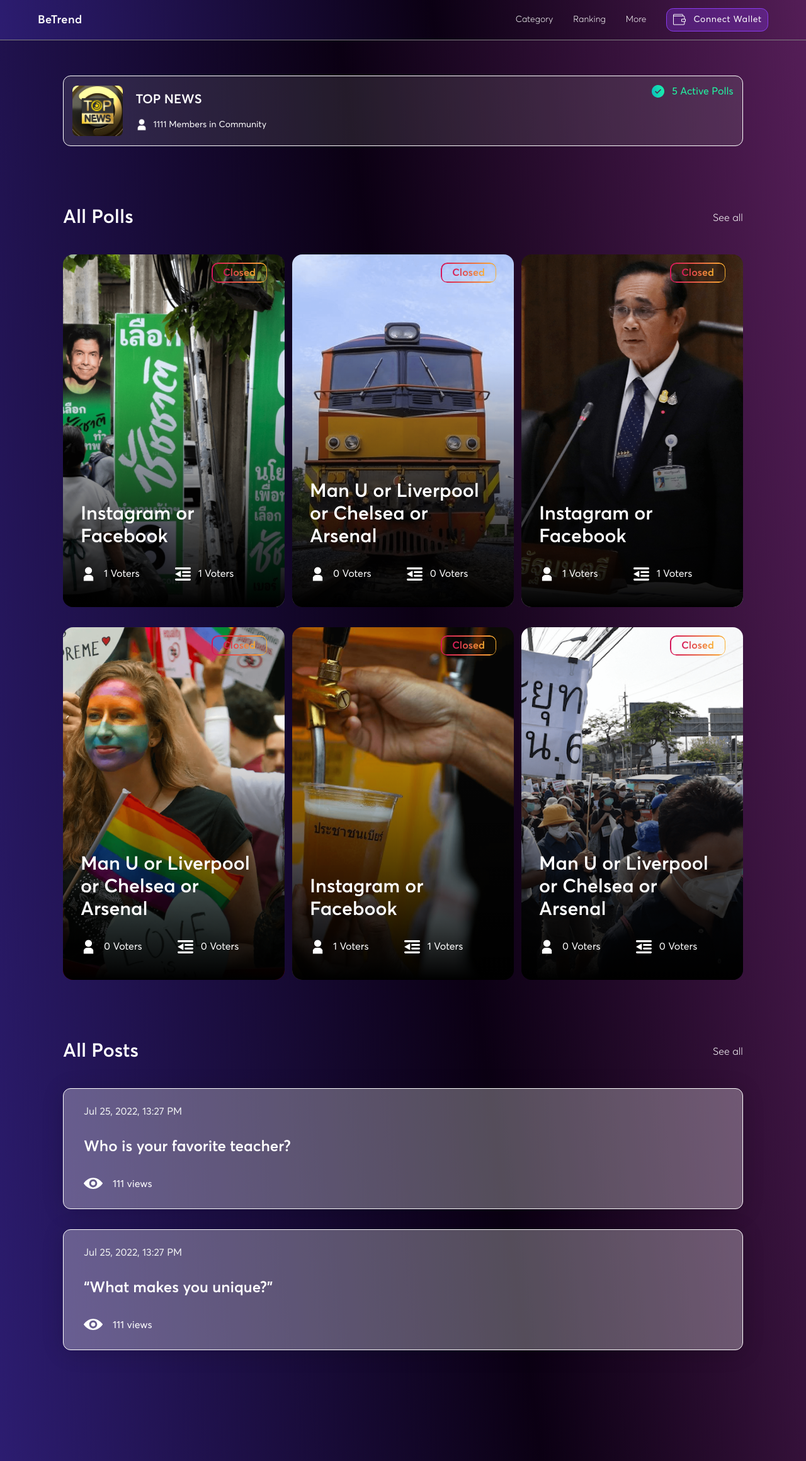
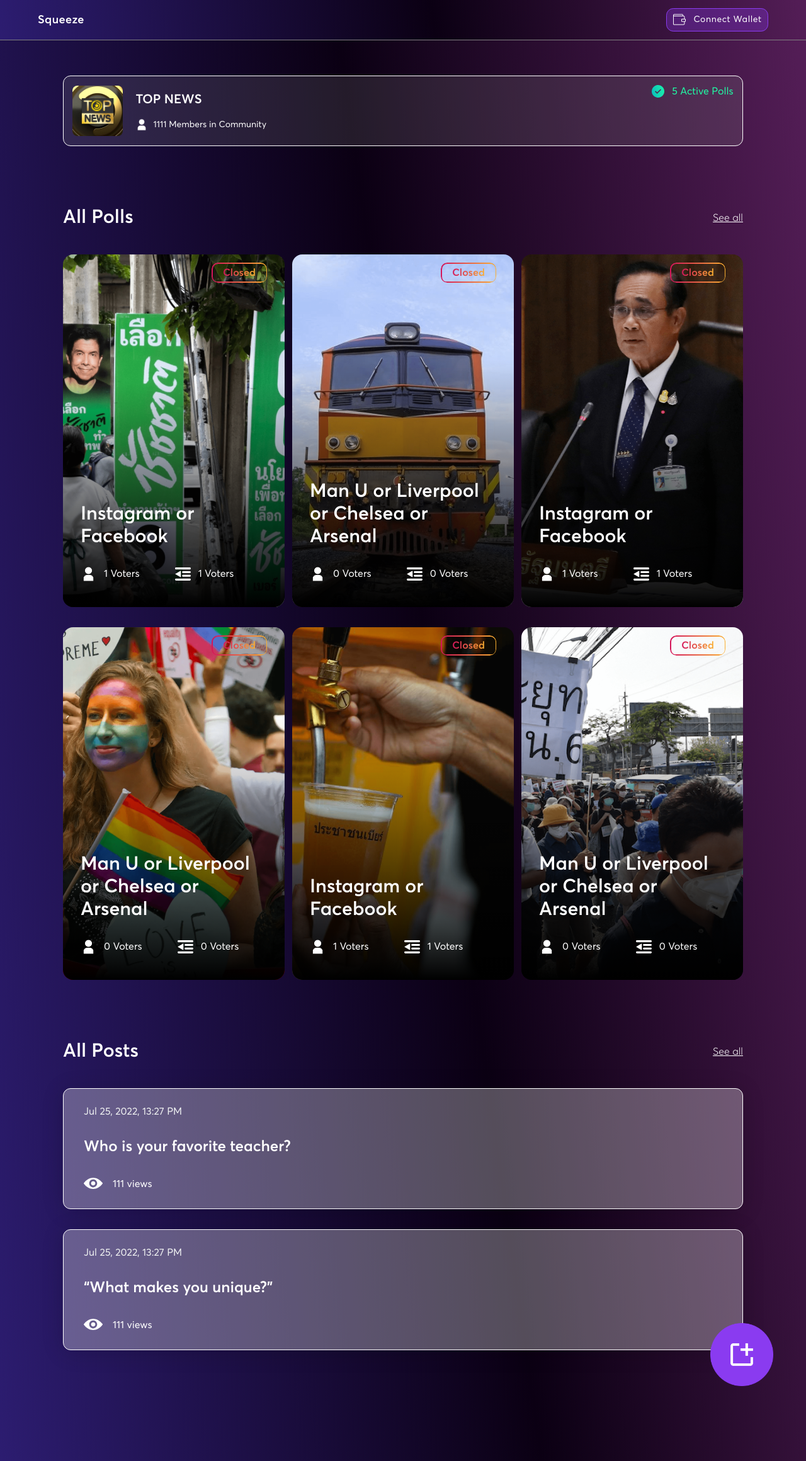
Before and after one commit to srwx/betrend-frontend, a Next.js app: page /organization/1 in a window 1280 px wide. Shown: the whole page at 63% size. Built offline with nearby package versions, Linux system fonts and the light colour scheme.

Commit message:
added create button

```diff
--- a/pages/organization/[id].tsx
+++ b/pages/organization/[id].tsx
@@ -1,6 +1,7 @@
 import { OrganizationHorizontalCard } from "component/OrganizationHorizontalCard/OrganizationHorizontalCard"
 import { PostCard } from "component/PostCard/PostCard"
 import { TopicCard } from "component/TopicCard/TopicCard"
+import Image from "next/image"
 import { GetServerSidePropsContext } from "next/types"
 import { Container } from "pages"
 import React from "react"
@@ -32,7 +33,7 @@
         {/* All Polls text*/}
         <div className="text-white flex justify-between items-center">
           <span className="text-3xl font-semibold">All Polls</span>
-          <span className="font-light">See all</span>
+          <span className="font-light underline">See all</span>
         </div>
         {/* Poll list (Card) */}
         <div className="flex justify-between flex-wrap gap-y-8">
@@ -50,11 +51,11 @@
         </div>
       </div>
       {/* All Posts section */}
-      <div className="w-full max-w-[1314px] space-y-10">
+      <div className="relative w-full max-w-[1314px] space-y-10">
         {/* All Post text*/}
         <div className="text-white flex justify-between items-center">
           <span className="text-3xl font-semibold">All Posts</span>
-          <span className="font-light">See all</span>
+          <span className="font-light underline">See all</span>
         </div>
         {/* Post list (Card) */}
         <div className="flex justify-between flex-wrap gap-y-8 pb-44">
@@ -65,6 +66,14 @@
               startDate={question.timeStart}
             />
           ))}
+        </div>
+        <div className="absolute bottom-28 -right-[3rem] cursor-pointer">
+          <Image
+            src="/images/icons/create.png"
+            width="100px"
+            height="100px"
+            alt="button"
+          />
         </div>
       </div>
     </OrganizationContainer>
--- a/src/components/Header/Header.tsx
+++ b/src/components/Header/Header.tsx
@@ -30,7 +30,7 @@
           "text-lg text-white font-semibold tracking-wide cursor-pointer"
         )}
       >
-        BeTrend
+        Squeeze
       </div>
       <div
         className={classNames(
@@ -38,9 +38,6 @@
           "flex justify-end items-center gap-8"
         )}
       >
-        <div>Category</div>
-        <div>Ranking</div>
-        <div>More</div>
         <WalletButton />
       </div>
     </Container>
--- a/src/components/TopicCard/TopicCard.tsx
+++ b/src/components/TopicCard/TopicCard.tsx
@@ -44,7 +44,7 @@
   choiceCount: number
 }) => {
   return (
-    <Link href={`/organization/${address}`}>
+    <Link href={`/topic/${address}`}>
       <Container url={`/images/allTopics/card${no}.png`}>
         <div className="self-end">{isActive ? <Active /> : <Closed />}</div>
         <article
```
Also changed, not shown: public/images/icons/create.png (added).
